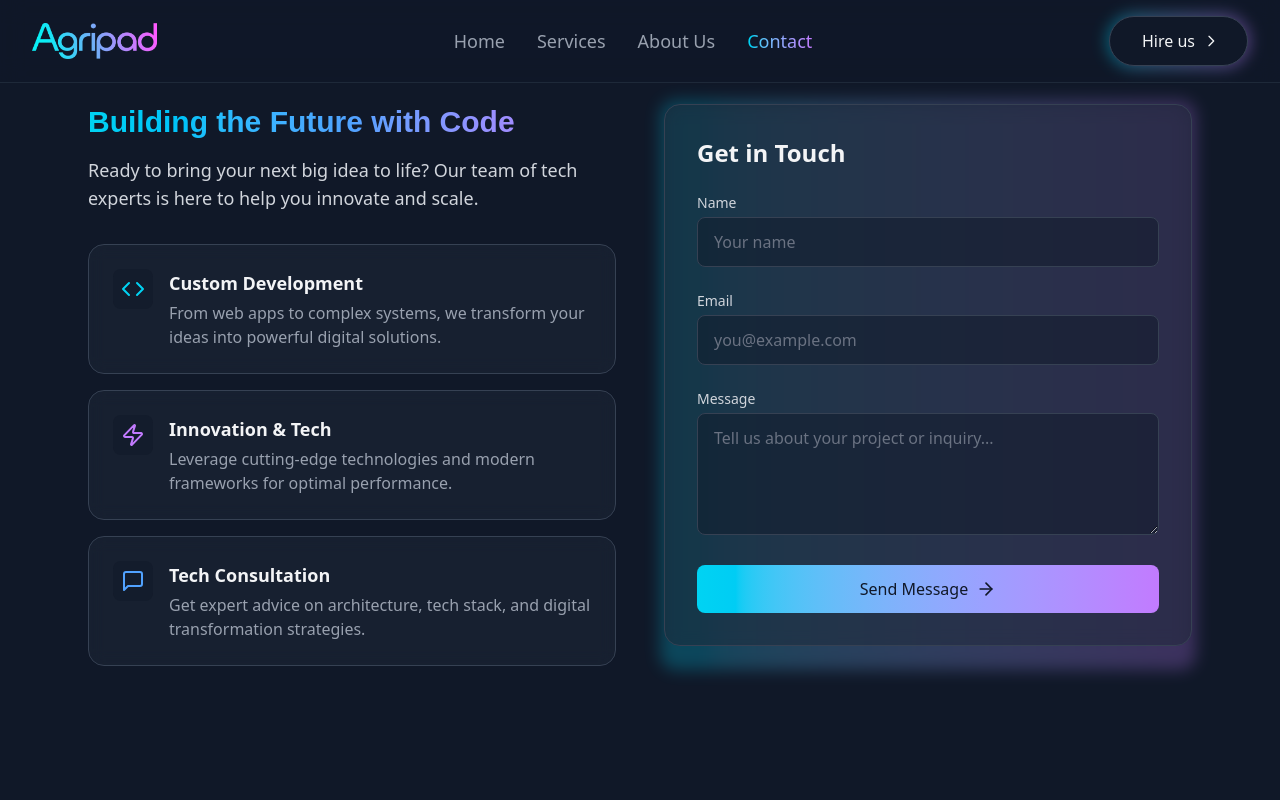
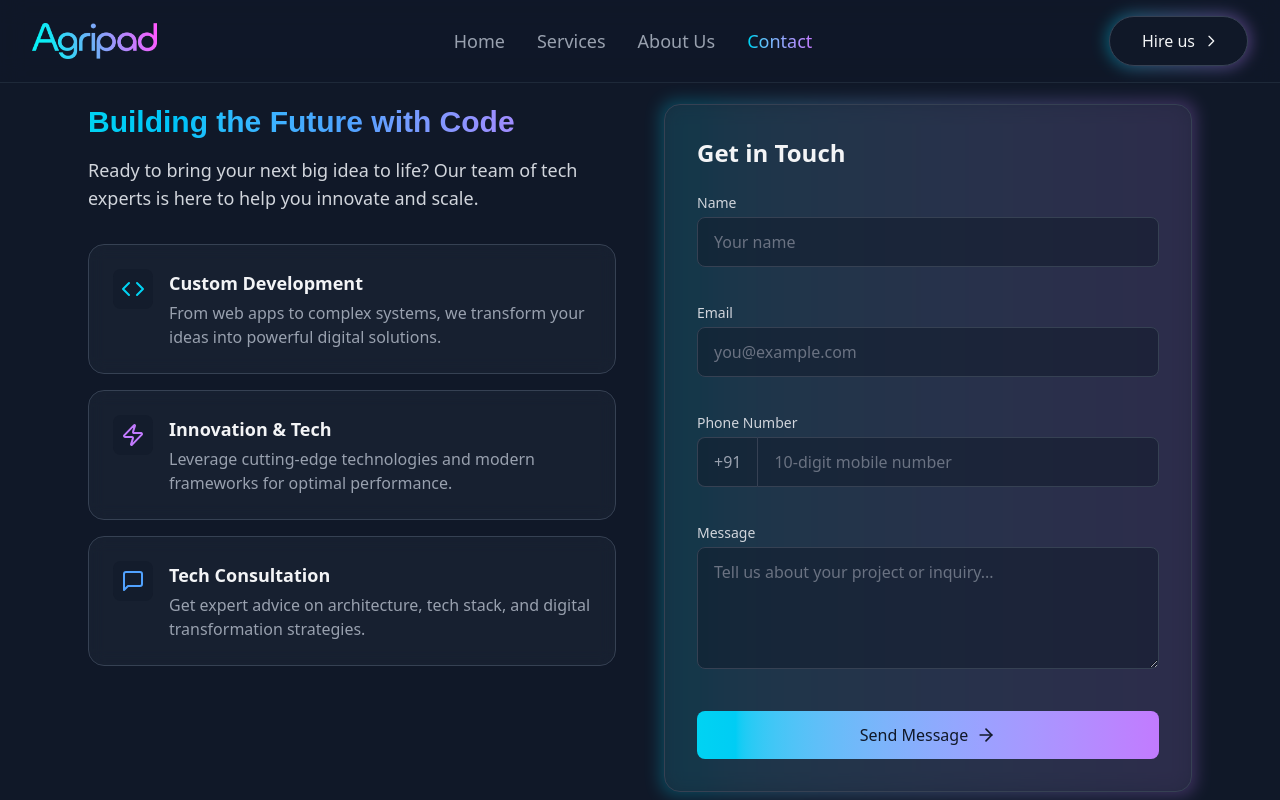
Before and after one commit to SM0718/teamPortfolio, a React (Vite) app: page /contact in a window 1280 px wide. Shown: the top 800 px of the page. Built offline with nearby package versions, Linux system fonts and the light colour scheme; a web font is replaced by a local one.

Commit message:
Added EmailJS

```diff
--- a/src/pages/ContactForm.jsx
+++ b/src/pages/ContactForm.jsx
@@ -1,32 +1,62 @@
 import React from "react";
 import { Mail, Briefcase, MessageSquare, ArrowRight, Code, Zap } from "lucide-react";
+import emailjs from '@emailjs/browser';
 
 const ContactForm = () => {
   const [isSubmitting, setIsSubmitting] = React.useState(false);
+  const [formData, setFormData] = React.useState({
+    name: '',
+    email: '',
+    phone: '',
+    message: ''
+  });
+
+  const handleChange = (e) => {
+    const { name, value } = e.target;
+    setFormData(prevState => ({
+      ...prevState,
+      [name]: value
+    }));
+  };
+
+  const handlePhoneChange = (e) => {
+    const { value } = e.target;
+    // Only allow numbers and limit to 10 digits
+    const phoneNumber = value.replace(/\D/g, '').slice(0, 10);
+    setFormData(prevState => ({
+      ...prevState,
+      phone: phoneNumber
+    }));
+  };
 
   const handleSubmit = async (e) => {
     e.preventDefault();
     setIsSubmitting(true);
-    await new Promise(resolve => setTimeout(resolve, 1000));
-    setIsSubmitting(false);
+
+    try {
+      const templateParams = {
+        from_name: formData.name,
+        from_email: formData.email,
+        from_number: formData.phone,
+        message: formData.message,
+      };
+
+      const response = await emailjs.send(
+        'service_6z6ruj4',
+        'template_kenudi8',
+        templateParams,
+        'xrjf73ybj-9b-kFpp'
+      );
+
+      alert('Thank You For Contacting Us! We will get back to you soon');
+      setFormData({ name: '', email: '', phone: '', message: '' });
+    } catch (error) {
+      console.error('Failed to send email:', error);
+      alert('Error sending email. Please try again.');
+    } finally {
+      setIsSubmitting(false);
+    }
   };
-
-//   const sendEmail = async(form_data) => {
-
-//     await emailjs
-//       .send('service_kxvj3bw', 'template_nngxmc8', form_data, 'vbxUt_3cErW2Bt5GH')
-//       .then(
-//         (response) => {
-//           console.log('SUCCESS!', response);
-//           alert('Thank You For Contacting Us! We will get back to you soon');
-//           setLoading(false)
-//         },
-//         (error) => {
-//           console.log('FAILED...', error);
-//           alert('Error sending email');
-//         }
-//       );
-//   };
 
   const benefitCards = [
     {
@@ -53,7 +83,6 @@ const ContactForm = () => {
           {/* Left side - Benefits */}
           <div className="space-y-8">
             <div className="relative">
-              {/* <div className="absolute -inset-1 bg-gradient-to-r from-cyan-400 to-purple-400 rounded-lg blur opacity-25"></div> */}
               <div className="relative">
                 <h1 className="font-ulm text-3xl font-bold bg-gradient-to-r from-cyan-400 via-blue-400 to-purple-400 bg-clip-text text-transparent">
                   Building the Future with Code
@@ -94,13 +123,16 @@ const ContactForm = () => {
               <h2 className="text-2xl font-bold text-gray-100 mb-6">
                 Get in Touch
               </h2>
-              <form onSubmit={handleSubmit} className="space-y-6">
+              <form onSubmit={handleSubmit} className="space-y-6 flex flex-col gap-3">
                 <div>
                   <label className="block text-sm font-medium text-gray-300 mb-1">
                     Name
                   </label>
                   <input
                     type="text"
+                    name="name"
+                    value={formData.name}
+                    onChange={handleChange}
                     required
                     className="w-full px-4 py-3 rounded-lg bg-gray-900/50 border border-gray-700 text-gray-100 placeholder-gray-500
                              focus:ring-2 focus:ring-cyan-400 focus:border-transparent transition-all"
@@ -114,6 +146,9 @@ const ContactForm = () => {
                   </label>
                   <input
                     type="email"
+                    name="email"
+                    value={formData.email}
+                    onChange={handleChange}
                     required
                     className="w-full px-4 py-3 rounded-lg bg-gray-900/50 border border-gray-700 text-gray-100 placeholder-gray-500
                              focus:ring-2 focus:ring-cyan-400 focus:border-transparent transition-all"
@@ -123,9 +158,35 @@ const ContactForm = () => {
 
                 <div>
                   <label className="block text-sm font-medium text-gray-300 mb-1">
+                    Phone Number
+                  </label>
+                  <div className="flex">
+                    <span className="inline-flex items-center px-4 py-3 rounded-l-lg border border-r-0 border-gray-700 bg-gray-900/50 text-gray-400">
+                      +91
+                    </span>
+                    <input
+                      type="tel"
+                      name="phone"
+                      value={formData.phone}
+                      onChange={handlePhoneChange}
+                      required
+                      pattern="[0-9]{10}"
+                      maxLength="10"
+                      className="w-full px-4 py-3 rounded-r-lg bg-gray-900/50 border border-gray-700 text-gray-100 placeholder-gray-500
+                               focus:ring-2 focus:ring-cyan-400 focus:border-transparent transition-all"
+                      placeholder="10-digit mobile number"
+                    />
+                  </div>
+                </div>
+
+                <div>
+                  <label className="block text-sm font-medium text-gray-300 mb-1">
                     Message
                   </label>
                   <textarea
+                    name="message"
+                    value={formData.message}
+                    onChange={handleChange}
                     required
                     rows="4"
                     className="w-full px-4 py-3 rounded-lg bg-gray-900/50 border border-gray-700 text-gray-100 placeholder-gray-500
@@ -137,7 +198,7 @@ const ContactForm = () => {
                 <button
                   type="submit"
                   disabled={isSubmitting}
-                  className="w-full bg-gradient-to-r from-cyan-400 to-purple-400 text-gray-900 py-3 px-6 rounded-lg font-medium
+                  className="w-full cursor-pointer bg-gradient-to-r from-cyan-400 to-purple-400 text-gray-900 py-3 px-6 rounded-lg font-medium
                            hover:from-cyan-300 hover:to-purple-300 transition-all duration-200 flex items-center justify-center space-x-2
                            disabled:opacity-70 disabled:cursor-not-allowed"
                 >
```
